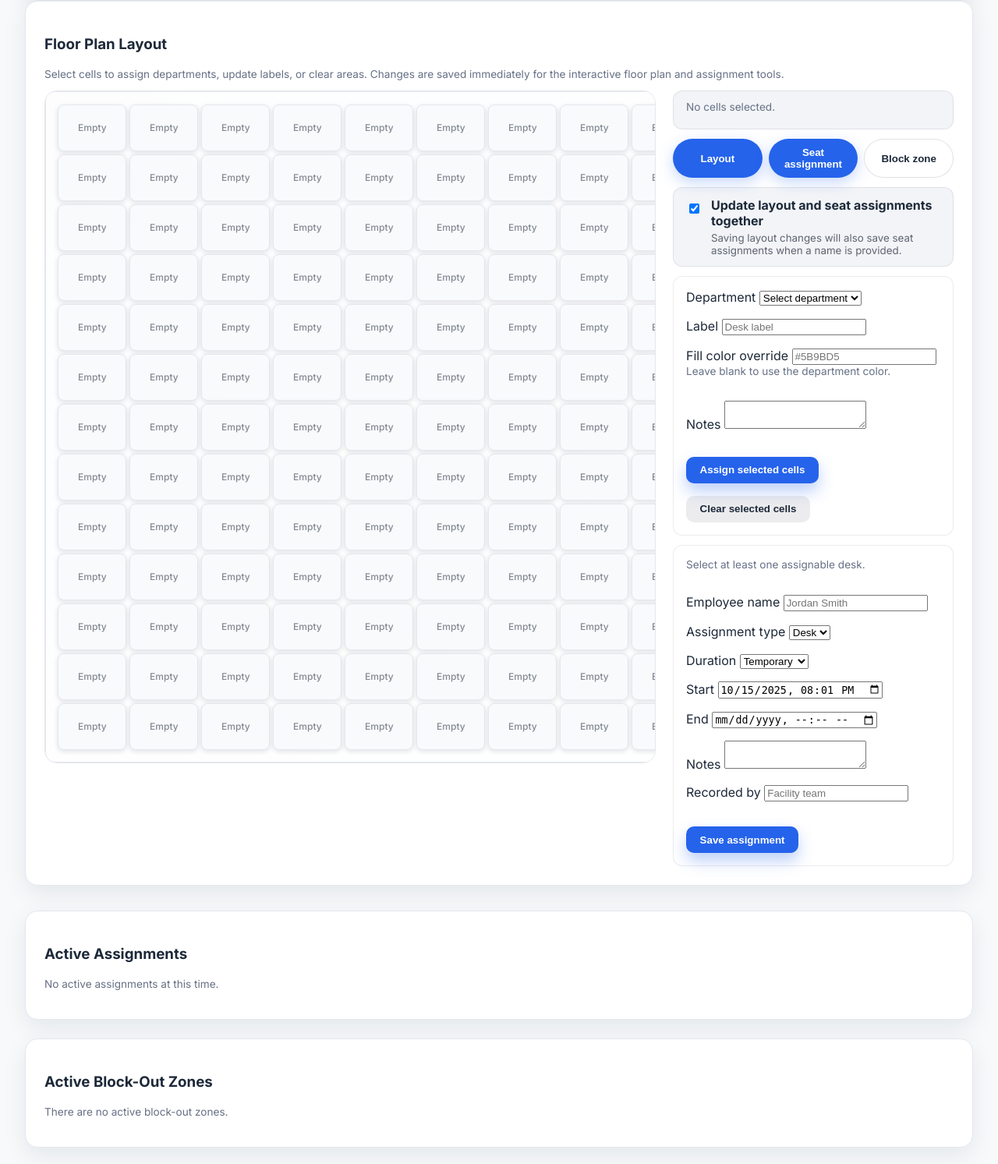
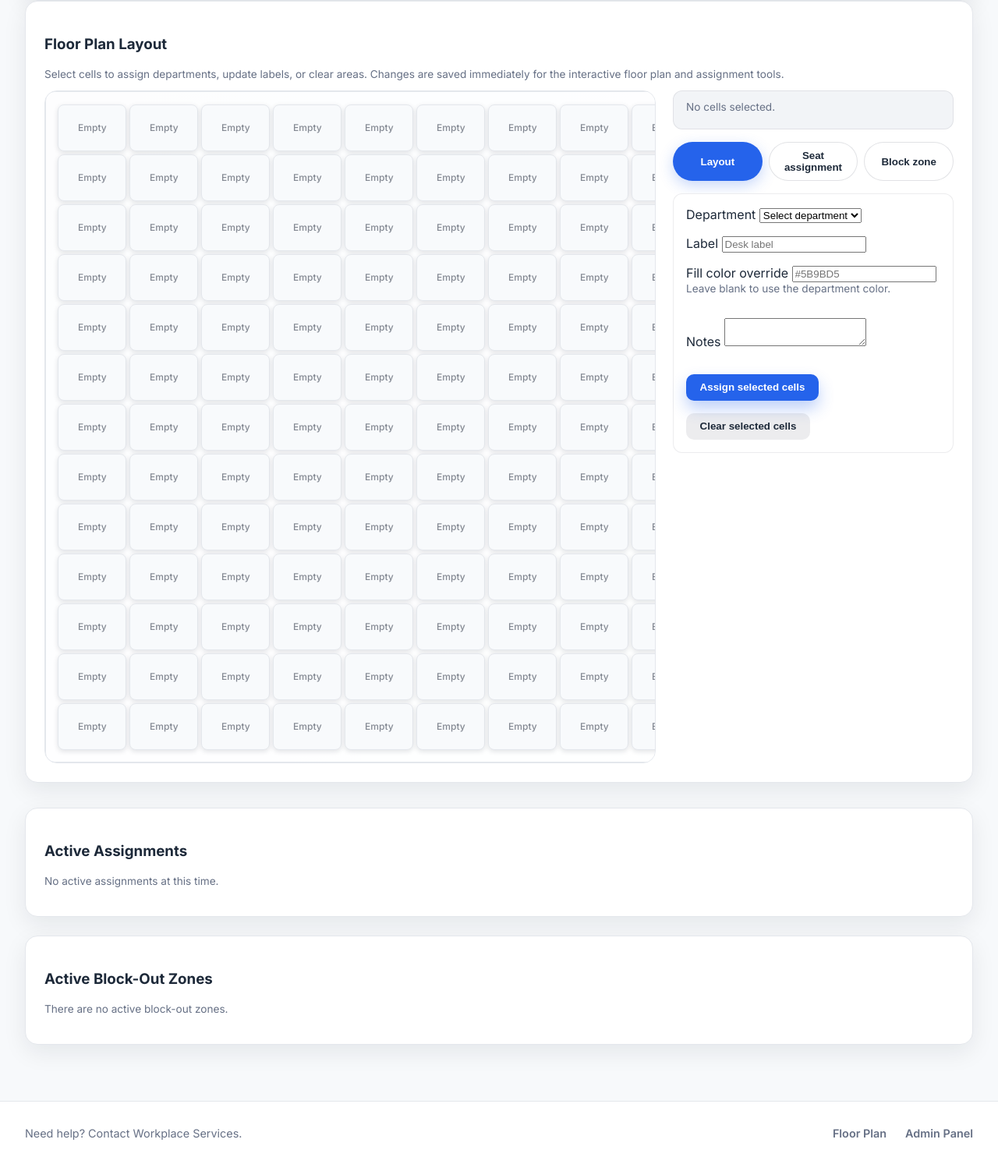
Before and after one commit to miles-howell/Window-Works, a Django app: page /admin-console/ in a window 1280 px wide. Shown: the part 163-1656 px from the top of the page at 78% size. After the commit the page ends 1625 px from the top, so only its background shows below. Run offline with Django 5.2, Linux system fonts and the light colour scheme; the visitor is signed in with stand-in values (Sample User, id 1); data that the repository does not hold is empty; parts of the project's set-up code (start-up, migrations or seed data) failed here and were passed over.

Commit message:
Revert "Merge pull request #16 from miles-howell/codex/enable-simultaneous-layout-and-seat-assignment"
This reverts commit ccbd2f3a93148023e28fdafbe6173a6f8ea373a6, reversing
changes made to 8b70f4df93d05fcdb74dee1088883584e4773445.

```diff
--- a/static/css/styles.css
+++ b/static/css/styles.css
@@ -405,42 +405,6 @@ body {
   display: flex;
   flex-direction: column;
   gap: 1rem;
-}
-
-.layout-controls.combined-mode {
-  gap: 0.75rem;
-}
-
-.combined-toggle {
-  background: rgba(148, 163, 184, 0.12);
-  border: 1px solid rgba(15, 23, 42, 0.08);
-  border-radius: 12px;
-  padding: 0.75rem 1rem;
-}
-
-.combined-toggle-control {
-  display: flex;
-  align-items: flex-start;
-  gap: 0.75rem;
-  font-weight: 600;
-  color: var(--text-color);
-}
-
-.combined-toggle-control input[type="checkbox"] {
-  margin-top: 0.35rem;
-  width: 1.1rem;
-  height: 1.1rem;
-}
-
-.combined-toggle-control span {
-  display: flex;
-  flex-direction: column;
-  gap: 0.25rem;
-}
-
-.combined-toggle-control small {
-  font-weight: 400;
-  color: rgba(15, 23, 42, 0.65);
 }
 
 .selection-summary {
--- a/static/js/admin_floorplan.js
+++ b/static/js/admin_floorplan.js
@@ -47,10 +47,6 @@
 
   const modeButtons = document.querySelectorAll(".admin-mode-button");
   const modePanels = document.querySelectorAll(".mode-panel");
-  const layoutControlsContainer = document.querySelector(".layout-controls");
-  const combinedToggle = document.getElementById("combined-mode-toggle");
-  const combinedModeDescription = document.getElementById("combined-mode-help");
-  let combinedModeEnabled = combinedToggle ? combinedToggle.checked : true;
 
   const feedbackTargets = {
     layout: layoutFeedback,
@@ -102,54 +98,22 @@
     setFeedback("", "", mode);
   }
 
-  function updateCombinedDescription() {
-    if (!combinedModeDescription) {
-      return;
-    }
-    if (combinedModeEnabled) {
-      combinedModeDescription.textContent =
-        "Saving layout changes will also save seat assignments when a name is provided.";
-    } else {
-      combinedModeDescription.textContent =
-        "Use the tabs above to modify layout, assignments, or block zones individually.";
-    }
-  }
-
-  function updateModeUI() {
-    const showCombinedPanels = combinedModeEnabled && activeMode !== "block";
-    modeButtons.forEach((button) => {
-      const mode = button.dataset.adminMode;
-      const isCombinedTab = showCombinedPanels && (mode === "layout" || mode === "assignment");
-      const isActive = showCombinedPanels ? isCombinedTab : mode === activeMode;
-      const ariaSelected = isActive ? "true" : "false";
-      button.classList.toggle("active", isActive);
-      button.setAttribute("aria-selected", ariaSelected);
-    });
-    modePanels.forEach((panel) => {
-      const panelMode = panel.dataset.modePanel;
-      const isActivePanel = showCombinedPanels
-        ? panelMode === "layout" || panelMode === "assignment"
-        : panelMode === activeMode;
-      panel.classList.toggle("active", isActivePanel);
-      panel.setAttribute("aria-hidden", isActivePanel ? "false" : "true");
-    });
-    if (layoutControlsContainer) {
-      layoutControlsContainer.classList.toggle("combined-mode", showCombinedPanels);
-    }
-  }
-
   function setActiveMode(mode) {
     if (!mode) {
       return;
     }
     activeMode = mode;
-    updateModeUI();
-    if (combinedModeEnabled && mode !== "block") {
-      clearFeedback("layout");
-      clearFeedback("assignment");
-    } else {
-      clearFeedback(mode);
-    }
+    modeButtons.forEach((button) => {
+      const isActive = button.dataset.adminMode === mode;
+      button.classList.toggle("active", isActive);
+      button.setAttribute("aria-selected", isActive ? "true" : "false");
+    });
+    modePanels.forEach((panel) => {
+      const isActive = panel.dataset.modePanel === mode;
+      panel.classList.toggle("active", isActive);
+      panel.setAttribute("aria-hidden", isActive ? "false" : "true");
+    });
+    clearFeedback(mode);
   }
 
   function renderCell(row, column) {
@@ -378,18 +342,6 @@
     }
   }
 
-  function triggerAssignmentSubmit() {
-    if (!assignmentForm) {
-      return;
-    }
-    if (typeof assignmentForm.requestSubmit === "function") {
-      assignmentForm.requestSubmit();
-    } else {
-      const submitEvent = new Event("submit", { cancelable: true, bubbles: true });
-      assignmentForm.dispatchEvent(submitEvent);
-    }
-  }
-
   function selectedCellsPayload() {
     return [...selectedCells].map((key) => parseKey(key));
   }
@@ -487,10 +439,6 @@
         const result = await sendUpdate(payload);
         applyServerResult(result);
         setFeedback(result.message || "Cells updated.", "success", "layout");
-        const occupantName = assignmentName ? assignmentName.value.trim() : "";
-        if (combinedModeEnabled && occupantName) {
-          triggerAssignmentSubmit();
-        }
       } catch (error) {
         setFeedback(error.message, "danger", "layout");
       }
@@ -627,32 +575,14 @@
   modeButtons.forEach((button) => {
     button.addEventListener("click", () => {
       const mode = button.dataset.adminMode;
-      if (mode) {
+      if (mode && mode !== activeMode) {
         setActiveMode(mode);
       }
     });
   });
 
-  if (combinedToggle) {
-    combinedToggle.addEventListener("change", () => {
-      combinedModeEnabled = combinedToggle.checked;
-      if (combinedModeEnabled && activeMode === "block") {
-        activeMode = "layout";
-      }
-      updateCombinedDescription();
-      updateModeUI();
-      if (combinedModeEnabled) {
-        clearFeedback("layout");
-        clearFeedback("assignment");
-      } else {
-        clearFeedback(activeMode);
-      }
-    });
-  }
-
   buildGrid();
   updateSelectionInfo();
-  updateCombinedDescription();
   setActiveMode(activeMode);
   setDefaultStart(assignmentForm, assignmentStart);
   setDefaultStart(blockForm, blockStart);
--- a/templates/floorplan/admin_console.html
+++ b/templates/floorplan/admin_console.html
@@ -68,17 +68,6 @@
           >
             Block zone
           </button>
-        </div>
-        <div class="combined-toggle">
-          <label class="combined-toggle-control" for="combined-mode-toggle">
-            <input type="checkbox" id="combined-mode-toggle" name="combined-mode-toggle" checked />
-            <span>
-              <strong>Update layout and seat assignments together</strong>
-              <small id="combined-mode-help">
-                Saving layout changes will also save seat assignments when a name is provided.
-              </small>
-            </span>
-          </label>
         </div>
 
         <div class="mode-panel active" data-mode-panel="layout" role="tabpanel">
```
